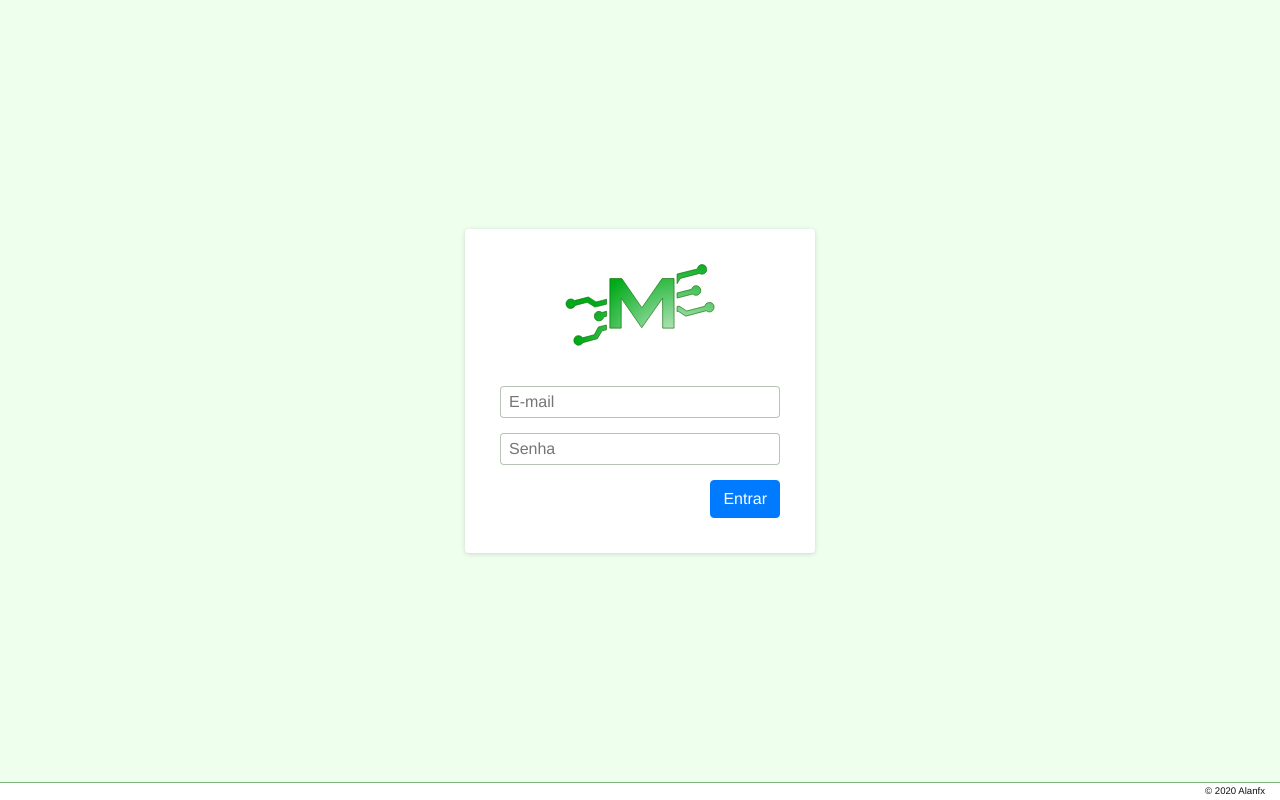
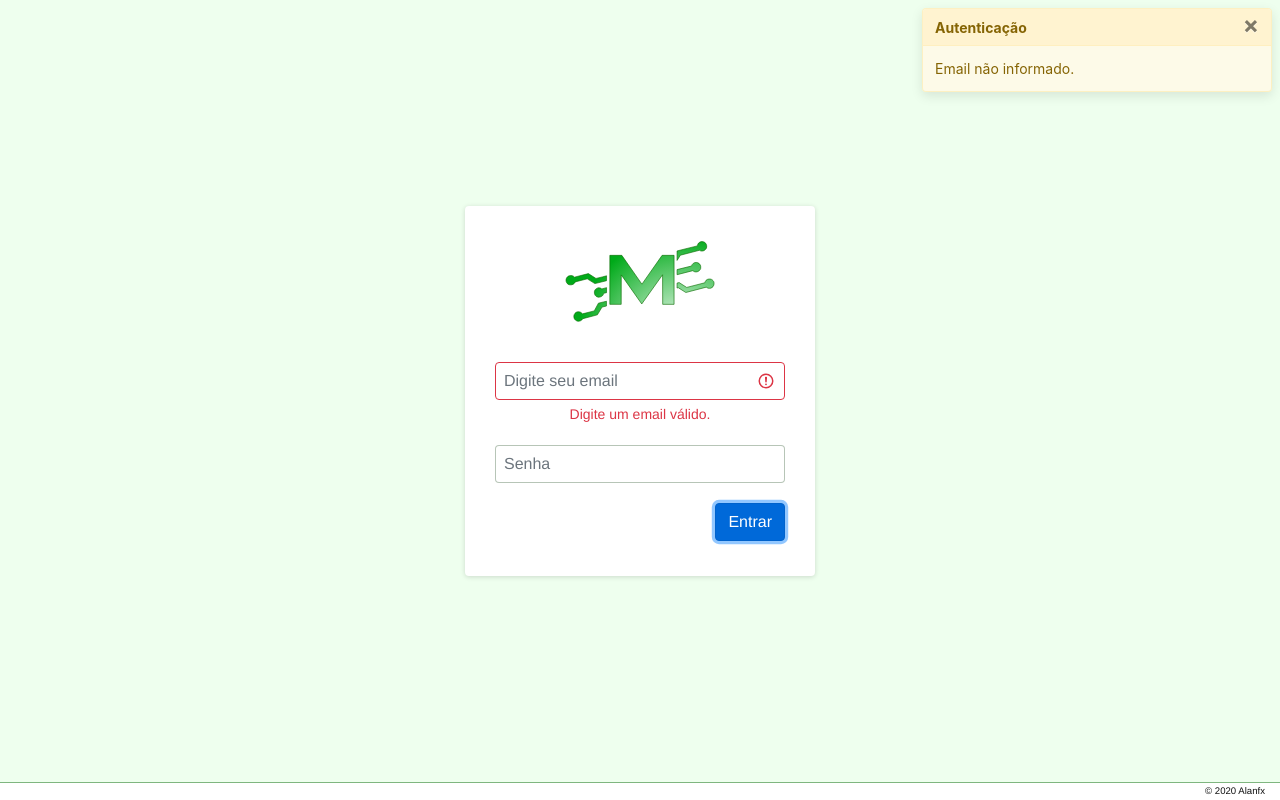
Before and after one commit to Alanfxx/VueJS-Frontend-WebAplication, a Vue app: page /auth in a window 1280 px wide. Both pictures are taken after a click on the button "Entrar". Built offline with nearby package versions, Linux system fonts and the light colour scheme; no server answers.

Commit message:
validacoes - email e password

```diff
--- a/src/App.vue
+++ b/src/App.vue
@@ -1,6 +1,6 @@
 <template>
     <div id="app" :class="{other: !isMenuVisible}">
-        <Header v-if="isMenuVisible"/>
+        <Header v-if="isMenuVisible" />
         <Loading v-if="validatingToken" />
         <Content v-else />
         <Footer />
@@ -8,12 +8,12 @@
 </template>
 
 <script>
-import Header from "./components/header/Header";
-import Content from "./components/content/Content";
-import Footer from "./components/footer/Footer";
-import Loading from './components/Loading'
-import axios from 'axios'
-import {baseApiUrl, userKey} from '@/global'
+import Header from "./components/header/Header"
+import Content from "./components/content/Content"
+import Footer from "./components/footer/Footer"
+import Loading from "./components/Loading"
+import axios from "axios"
+import { baseApiUrl, userKey } from "@/global"
 
 import { mapState } from "vuex"
 
@@ -22,7 +22,7 @@ export default {
     components: { Header, Content, Footer, Loading },
     data: function() {
         return {
-            validatingToken: true
+            validatingToken: false
         }
     },
     methods: {
@@ -31,25 +31,29 @@ export default {
 
             const json = localStorage.getItem(userKey)
             const userData = JSON.parse(json)
-            this.$store.commit('setUser', null)
+            this.$store.commit("setUser", null)
 
-            if(!userData) {
-                console.log('entrou ' + userData )
-                this.validatingToken = false
-                return this.$router.push({name: 'auth'})
+            if (!userData) {
+                this.validatingToken = false;
+                if(this.$router.currentRoute.name !== 'auth')
+                    this.$router.push({ name: "auth" })
+                return
             }
 
-            const res = await axios.post(`${baseApiUrl}/validateToken`, userData)
+            const res = await axios.post(
+                `${baseApiUrl}/validateToken`,
+                userData
+            );
 
-            if(res.data) {
-                this.$store.commit('setUser', userData)
+            if (res.data) {
+                this.$store.commit("setUser", userData)
             } else {
-                console.log('Entrou.... remove' + res.data)
                 localStorage.removeItem(userKey)
-                this.$router.push({name: 'auth'})
+                if(this.$router.currentRoute.name !== 'auth')
+                    this.$router.push({ name: "auth" })
             }
 
-            this.validatingToken = false
+            this.validatingToken = false;
         }
     },
     computed: {
@@ -57,12 +61,8 @@ export default {
     },
     created() {
         this.validateToken()
-    },
-    // beforeDestroy() { //apenas teste
-    //     localStorage.removeItem(userKey)
-    //     this.$store.commit('setUser', null)
-    // }
-};
+    }
+}
 </script>
 
 <style>
--- a/src/components/auth/Auth.vue
+++ b/src/components/auth/Auth.vue
@@ -2,14 +2,32 @@
     <div class="auth-content">
         <div class="auth-modal">
             <img src="@/assets/logo.svg" alt="Logo" />
-            <!-- <hr /> -->
-            <!-- <div class="auth-title">Login</div> -->
-            <input v-model="user.email" name="email" type="text" placeholder="E-mail" />
-            <input v-model="user.password" name="password" type="password" placeholder="Senha" />
-            <!-- <button @click="signin">Entrar</button> -->
-            <b-button class="bt1" :disabled="showLoading" variant="primary" @click="signin">
-                <b-spinner small v-show="showLoading"></b-spinner> {{showLoading ? ' Carregando...' : 'Entrar'}}
+
+            <div role="group" style="width: 100%; margin-bottom: 20px;">
+                <!-- <label for="input-live">Email</label> -->
+                <b-form-input id="input-live" v-model="user.email" style="margin-bottom: 0px;"
+                    :state="emailState" aria-describedby="input-live-help input-live-feedback"
+                    placeholder="Digite seu email" trim></b-form-input>
+                <b-form-invalid-feedback id="input-live-feedback">
+                    Digite um email válido.
+                </b-form-invalid-feedback>
+            </div>
+            <div role="group" style="width: 100%; margin-bottom: 20px;">
+                <!-- <label for="input-live">Email</label> -->
+                <b-form-input type="password" id="input-live2" v-model="user.password" style="margin-bottom: 0px;"
+                    :state="passwordState" aria-describedby="input-live-help2 input-live-feedback2"
+                    placeholder="Senha" trim></b-form-input>
+                <b-form-invalid-feedback id="input-live-feedback2">
+                    Digite uma senha.
+                </b-form-invalid-feedback>
+            </div>
+
+            <!-- <input v-model="user.password" name="password" type="password" placeholder="Senha" @keyup.enter="signin" /> -->
+
+            <b-button id="bt1" :disabled="showLoading" variant="primary" @click="signin">
+                <b-spinner small v-show="showLoading"></b-spinner> {{showLoading ? ' Verificando..' : 'Entrar'}}
             </b-button>
+            <!-- <b-tooltip target="bt1" variant="success" placement="bottom">Iniciar <strong>autenticação</strong></b-tooltip> -->
         </div>
     </div>
 </template>
@@ -23,19 +41,59 @@ export default {
         return {
             showLoading: false,
             showSignup: false,
-            user: {}
+            user: {
+                email: null,
+                password: null
+            }
         };
     },
+    computed: {
+        emailState() {
+            if(this.user.email === null) return null
+            if(!this.user.email) return false
+            return this.isEmail(this.user.email) ? true : false
+        },
+        passwordState() {
+            if(this.user.password === null) return null
+            if(!this.user.password) return false
+            return this.user.password.length > 5 ? true : false
+        }
+    },
     methods: {
+        toast1(msg, variant) {
+            this.$bvToast.toast(msg || 'Sem mensagem', {
+                title: 'Autenticação',
+                variant: variant,
+            })
+        },
+        isEmail(email) {
+            let atpos=email.indexOf("@")
+            let dotpos=email.lastIndexOf(".")
+            if (atpos < 1 || dotpos < atpos+2 || dotpos+2 >= email.length) {
+                return false
+            }
+            return true
+        },
         signin() {
+            if(!this.user.email) {
+                this.user.email = ''
+                return this.toast1('Email não informado.', 'warning')
+            }
+            if(!this.user.password) {
+                this.user.password = ''
+                return this.toast1('Senha não informada.', 'warning')
+            }
             this.showLoading = true
+
             axios.post(`${baseApiUrl}/signin`, this.user)
                 .then(res => {
+                    this.toast1("Autorizado.", 'success')
                     this.$store.commit("setUser", res.data);
                     localStorage.setItem(userKey, JSON.stringify(res.data));
                     this.$router.push({ path: "/" });
                 })
-            .catch(() => {
+                .catch(e => {
+                    this.toast1(e.response ? e.response.data : 'Você ta sem internet', 'danger')
                     this.showLoading = false
                 })
         }
@@ -64,7 +122,7 @@ export default {
 .auth-modal {
     background-color: #fff;
     width: 350px;
-    padding: 35px;
+    padding: 35px 30px;
     border-radius: 4px;
     box-shadow: 0 1px 5px rgba(0, 0, 0, 0.15);
     display: flex;
@@ -74,6 +132,7 @@ export default {
 .auth-modal img {
     width: 150px;
     margin-bottom: 40px;
+    user-select: none;
 }
 .auth-modal input {
     border: 1px solid rgb(77, 110, 77, 0.4);
@@ -83,31 +142,9 @@ export default {
     padding: 3px 8px;
     outline: none;
 }
-/* .auth-title {
-    font-size: 1.5rem;
-    font-weight: 100;
-    margin-bottom: 10px;
-} */
-/* .auth-modal button {
+.auth-modal #bt1 {
     align-self: flex-end;
-    background-color: #2460ae;
-    color: #fff;
-    padding: 5px 15px;
-} */
-
-.auth-modal .bt1 {
-    align-self: flex-end;
-    transition: 0.5 cubic-bezier(0.165, 0.84, 0.44, 1);
+    transition: .5s ease;
+    transform: 1s ease;
 }
-/* .auth-modal hr {
-    border: 0;
-    width: 100%;
-    height: 1px;
-    background-image: linear-gradient(
-        to right,
-        rgba(120, 120, 120, 0),
-        rgba(120, 120, 120, 0.75),
-        rgba(120, 120, 120, 0)
-    );
-} */
 </style>
--- a/src/components/header/Navbar.vue
+++ b/src/components/header/Navbar.vue
@@ -14,10 +14,10 @@
 
                 <!-- Right aligned nav items -->
                 <b-navbar-nav class="ml-auto">
-                    <b-nav-form class='mr-5' is-nav>
+                    <!-- <b-nav-form class='mr-5' is-nav>
                         <b-form-input size="sm" class="mr-sm-2" placeholder="Buscar"></b-form-input>
                         <b-button size="sm" class="my-2 my-sm-0" type="submit">Buscar</b-button>
-                    </b-nav-form>
+                    </b-nav-form> -->
 
                     <b-nav-item-dropdown right>
                         <!-- Using 'button-content' slot -->
--- /dev/null
+++ b/src/config/axios.js
@@ -0,0 +1,12 @@
+import axios from 'axios'
+
+const success = res => res
+const error = err => {
+    if (401 === err.response.status) {
+        window.location = '/'
+    } else {
+        return Promise.reject(err)
+    }
+}
+
+axios.interceptors.response.use(success, error)
--- a/src/config/bootstrap.js
+++ b/src/config/bootstrap.js
@@ -3,8 +3,10 @@ import 'bootstrap-vue/dist/bootstrap-vue.css'
 import Vue from 'vue'
 
 // import BootstrapVue from 'bootstrap-vue'
-import { BootstrapVue, BootstrapVueIcons, AvatarPlugin } from 'bootstrap-vue'
+import { BootstrapVue, BootstrapVueIcons, AvatarPlugin,  ToastPlugin, TooltipPlugin } from 'bootstrap-vue'
 
 Vue.use(BootstrapVue)
 Vue.use(BootstrapVueIcons)
 Vue.use(AvatarPlugin)
+Vue.use(ToastPlugin)
+Vue.use(TooltipPlugin)
--- a/src/main.js
+++ b/src/main.js
@@ -3,6 +3,7 @@ import App from './App.vue'
 import store from './config/store'
 import router from './config/router'
 import './config/bootstrap'
+import './config/axios'
 
 Vue.config.productionTip = false
 
```
Lines whose indentation alone changed are shown as unchanged.
